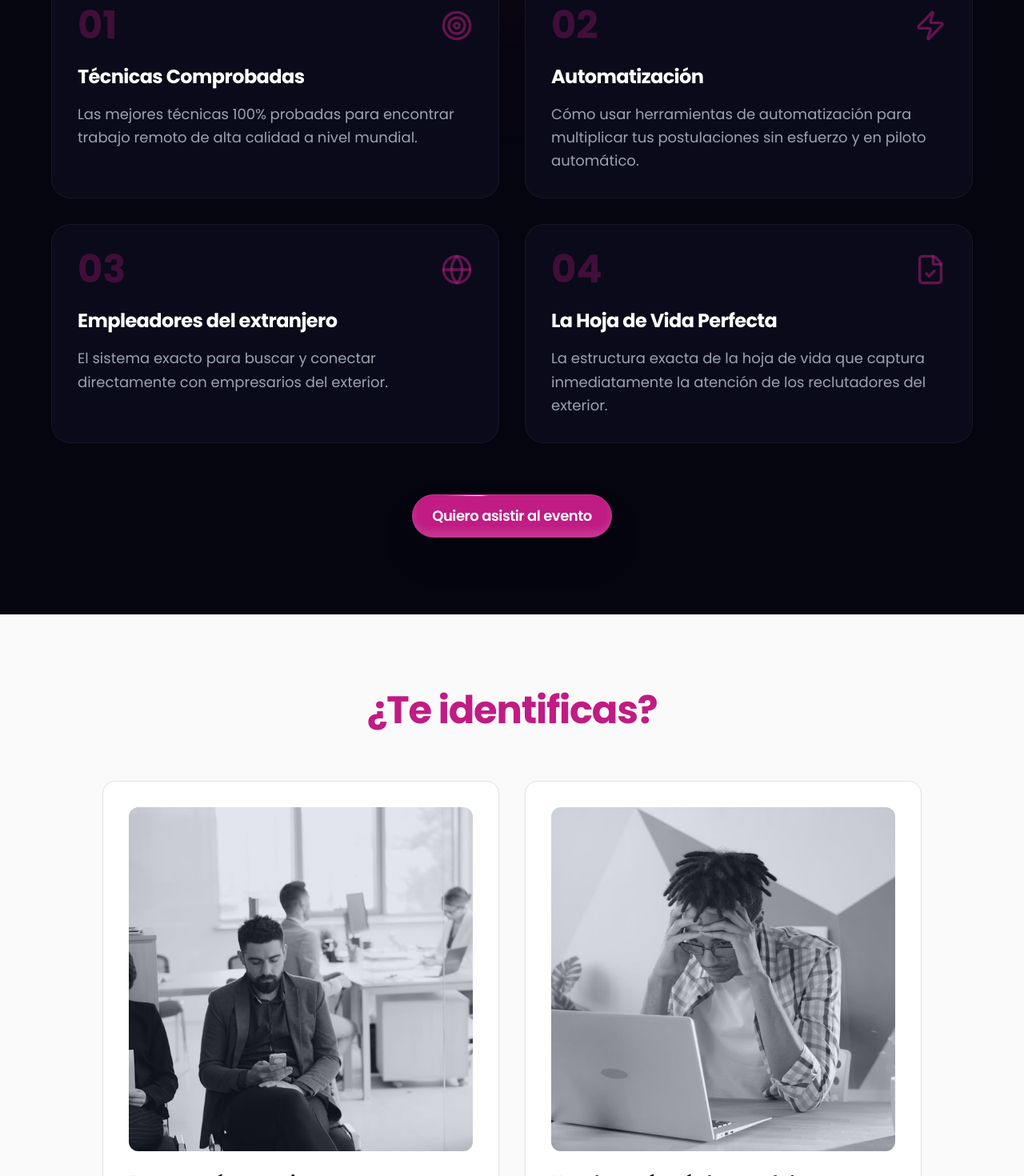
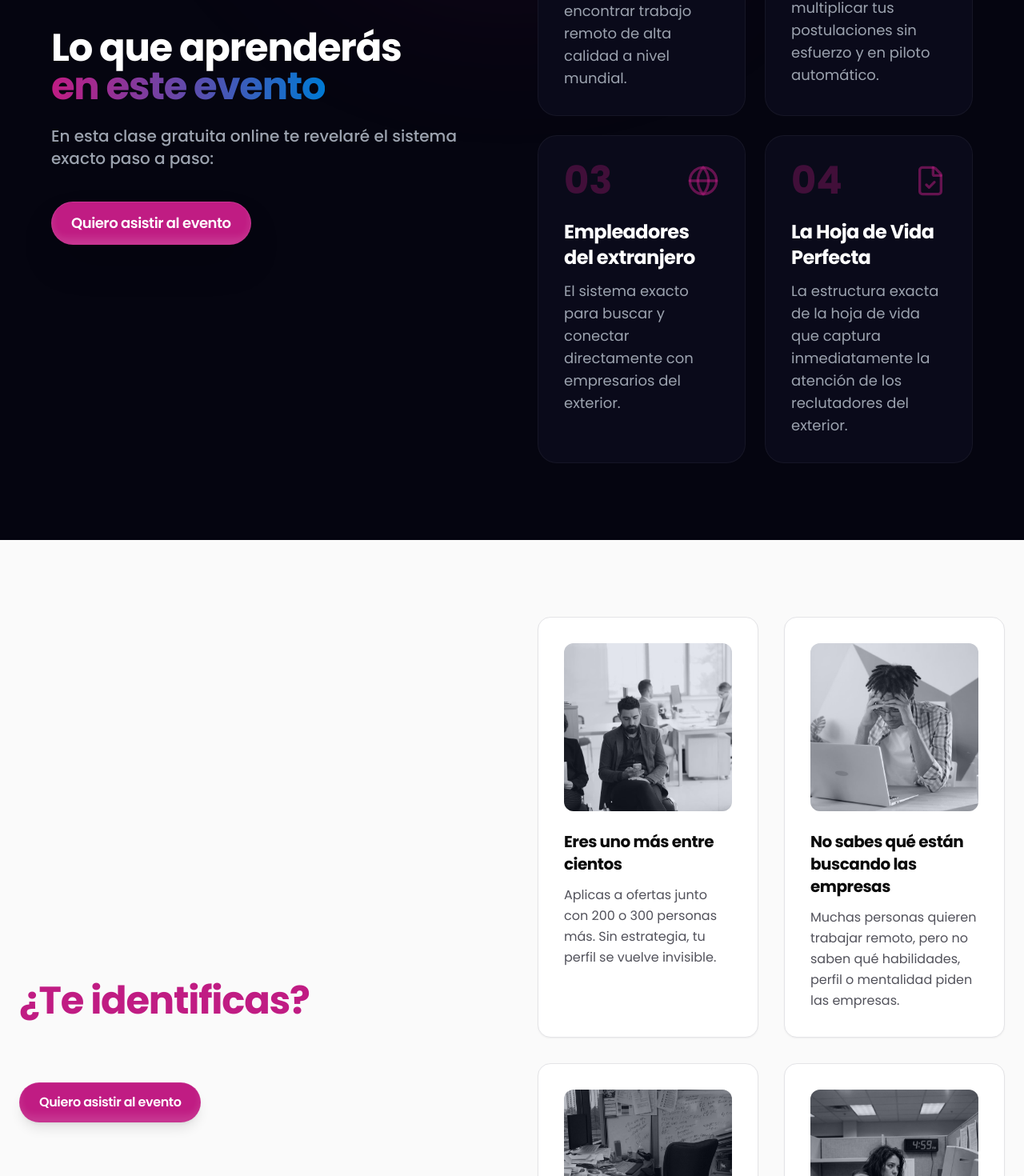
Before and after one commit to Sistema-Paguro/sistema-paguro-landing-page, a React (Vite) app: page / in a window 1280 px wide. Shown: the part 1060-2530 px from the top of the page at 80% size. Built offline with nearby package versions, Linux system fonts and the light colour scheme.

Commit message:
Refactor main sections to two-column grid layout on desktop

```diff
--- a/src/components/Benefits.tsx
+++ b/src/components/Benefits.tsx
@@ -27,15 +27,31 @@ export default function Benefits() {
     return (
         <section className="py-24 bg-white relative overflow-hidden">
             <div className="max-w-7xl mx-auto px-6">
+                <div className="grid grid-cols-1 lg:grid-cols-2 gap-12 lg:gap-16 items-center">
 
-                <div className="mb-16 max-w-2xl mx-auto text-center">
-                    <h2 className="text-4xl lg:text-5xl font-bold text-black mb-6">
-                        {t("benefits.titleLine1")} <br />
+                    {/* Left Column: Text and CTA */}
+                    <div className="flex flex-col text-center lg:text-left">
+                        <div className="mb-10 lg:mb-12">
+                            <h2 className="text-4xl lg:text-5xl lg:leading-tight font-bold text-black mb-6">
+                                {t("benefits.titleLine1")} <br className="hidden lg:block" />
                                 <span className="text-blue">{t("benefits.titleLine2")}</span>
                             </h2>
                         </div>
+                        <div className="flex justify-center flex-wrap lg:justify-start">
+                            <ShimmerButton
+                                onClick={() => document.getElementById('registration')?.scrollIntoView({ behavior: 'smooth' })}
+                                className="shadow-lg min-w-48"
+                                background="#c01c83"
+                            >
+                                <span className="whitespace-pre-wrap text-center text-sm font-semibold leading-none tracking-tight text-white dark:from-white dark:to-slate-900/10 lg:text-base">
+                                    {t("benefits.cta")}
+                                </span>
+                            </ShimmerButton>
+                        </div>
+                    </div>
 
-                <div className="grid grid-cols-1 md:grid-cols-2 lg:grid-cols-4 gap-6">
+                    {/* Right Column: Grid */}
+                    <div className="grid grid-cols-1 sm:grid-cols-2 gap-6">
                         {benefits.map((b, i) => (
                             <div key={i} className="group flex flex-col rounded-2xl bg-white border border-zinc-200 shadow-sm hover:shadow-xl hover:border-blue/20 hover:-translate-y-2 transition-all duration-500 overflow-hidden">
                                 <div className="w-full h-48 sm:h-56 relative overflow-hidden bg-zinc-100">
@@ -53,18 +69,7 @@ export default function Benefits() {
                         ))}
                     </div>
 
-                <div className="text-center mt-16 flex justify-center">
-                    <ShimmerButton
-                        onClick={() => document.getElementById('registration')?.scrollIntoView({ behavior: 'smooth' })}
-                        className="shadow-lg min-w-48"
-                        background="#c01c83"
-                    >
-                        <span className="whitespace-pre-wrap text-center text-sm font-semibold leading-none tracking-tight text-white dark:from-white dark:to-slate-900/10 lg:text-base">
-                            {t("benefits.cta")}
-                        </span>
-                    </ShimmerButton>
                 </div>
-
             </div>
         </section>
     );
--- a/src/components/TheProblem.tsx
+++ b/src/components/TheProblem.tsx
@@ -15,21 +15,37 @@ export default function TheProblem() {
     return (
         <section className="py-24 bg-zinc-50">
             <div className="max-w-7xl mx-auto px-6">
+                <div className="grid grid-cols-1 lg:grid-cols-2 gap-12 lg:gap-16 items-center">
 
-                <div className="mb-16 max-w-2xl mx-auto text-center">
-                    <h2 className="text-4xl lg:text-5xl font-bold text-black mb-6">
+                    {/* Left Column: Text and CTA */}
+                    <div className="flex flex-col text-center lg:text-left">
+                        <div className="mb-10 lg:mb-12">
+                            <h2 className="text-4xl lg:text-5xl lg:leading-tight font-bold text-black mb-6">
                                 {t("problem.titleLine1") && (
                                     <>
-                                {t("problem.titleLine1")} <br />
+                                        {t("problem.titleLine1")} <br className="hidden lg:block" />
                                     </>
                                 )}
                                 <span className="text-magenta">{t("problem.titleLine2")}</span>
                             </h2>
                         </div>
+                        <div className="flex justify-center flex-wrap lg:justify-start">
+                            <ShimmerButton
+                                onClick={() => document.getElementById('registration')?.scrollIntoView({ behavior: 'smooth' })}
+                                className="shadow-lg min-w-48"
+                                background="#c01c83"
+                            >
+                                <span className="whitespace-pre-wrap text-center text-sm font-semibold leading-none tracking-tight text-white dark:from-white dark:to-slate-900/10 lg:text-base">
+                                    {t("problem.cta")}
+                                </span>
+                            </ShimmerButton>
+                        </div>
+                    </div>
 
-                <div className="grid grid-cols-1 md:grid-cols-2 lg:grid-cols-2 gap-8 max-w-5xl mx-auto">
+                    {/* Right Column: Grid */}
+                    <div className="grid grid-cols-1 sm:grid-cols-2 gap-6 lg:gap-8">
                         {problems.map((p, i) => (
-                        <div key={i} className="group p-8 flex flex-col rounded-2xl bg-white border border-zinc-200 shadow-sm hover:shadow-xl hover:-translate-y-2 transition-all duration-500">
+                            <div key={i} className="group p-6 sm:p-8 flex flex-col rounded-2xl bg-white border border-zinc-200 shadow-sm hover:shadow-xl hover:-translate-y-2 transition-all duration-500">
 
                                 {/* 1:1 Ratio Image Wrapper */}
                                 <div className="relative w-full aspect-square mb-6 overflow-hidden rounded-xl bg-zinc-100 flex-shrink-0">
@@ -51,19 +67,7 @@ export default function TheProblem() {
                             </div>
                         ))}
                     </div>
-
-                <div className="text-center mt-16 flex justify-center">
-                    <ShimmerButton
-                        onClick={() => document.getElementById('registration')?.scrollIntoView({ behavior: 'smooth' })}
-                        className="shadow-lg min-w-48"
-                        background="#c01c83"
-                    >
-                        <span className="whitespace-pre-wrap text-center text-sm font-semibold leading-none tracking-tight text-white dark:from-white dark:to-slate-900/10 lg:text-base">
-                            {t("problem.cta")}
-                        </span>
-                    </ShimmerButton>
                 </div>
-
             </div>
         </section>
     );
--- a/src/components/WhatYouWillLearn.tsx
+++ b/src/components/WhatYouWillLearn.tsx
@@ -16,52 +16,20 @@ export default function WhatYouWillLearn() {
 
             <div className="max-w-7xl mx-auto px-6 lg:px-16 relative z-10">
 
-                {/* Header */}
-                <div className="mb-16 max-w-3xl mx-auto text-center">
+                <div className="grid grid-cols-1 lg:grid-cols-2 gap-12 lg:gap-16 items-center">
+                    {/* Left Column: Text and CTA */}
+                    <div className="flex flex-col text-center lg:text-left">
+                        <div className="mb-10">
                             <h2 className="text-4xl lg:text-5xl font-bold text-white mb-6">
-                        {t("learn.titleLine1")} <br />
+                                {t("learn.titleLine1")} <br className="hidden lg:block" />
                                 <span className="text-transparent bg-clip-text bg-gradient-to-r from-magenta to-blue">{t("learn.titleLine2")}</span>
                             </h2>
-                    <p className="text-xl text-gray-400 font-medium">
+                            <p className="text-lg lg:text-xl text-gray-400 font-medium max-w-lg mx-auto lg:mx-0">
                                 {t("learn.subtitle")}
                             </p>
                         </div>
 
-                {/* Grid */}
-                <div className="grid grid-cols-1 md:grid-cols-2 gap-6 lg:gap-8 mb-16">
-                    {cards.map((card, index) => (
-                        <div
-                            key={index}
-                            className="group relative bg-[#0a0a1a] rounded-3xl p-8 border border-white/5 overflow-hidden transition-all duration-500 hover:-translate-y-2 hover:border-magenta/30 hover:shadow-[0_0_40px_rgba(192,28,131,0.15)]"
-                        >
-                            {/* Subtle internal gradient glow on hover */}
-                            <div className="absolute inset-0 bg-gradient-to-br from-magenta/5 to-transparent opacity-0 group-hover:opacity-100 transition-opacity duration-500"></div>
-
-                            <div className="relative z-10">
-                                <div className="flex items-center justify-between mb-6">
-                                    <div className="text-magenta font-bold text-5xl opacity-30 group-hover:opacity-100 transition-opacity duration-500">
-                                        0{index + 1}
-                                    </div>
-                                    <div className="text-magenta/50 group-hover:text-magenta transition-colors duration-500">
-                                        {(() => {
-                                            const Icon = cardIcons[index];
-                                            return Icon ? <Icon className="w-10 h-10" /> : null;
-                                        })()}
-                                    </div>
-                                </div>
-                                <h3 className="text-2xl font-bold text-white mb-4">
-                                    {card.title}
-                                </h3>
-                                <p className="text-gray-400 leading-relaxed text-lg">
-                                    {card.desc}
-                                </p>
-                            </div>
-                        </div>
-                    ))}
-                </div>
-
-                {/* CTA */}
-                <div className="flex justify-center">
+                        <div className="flex justify-center flex-wrap lg:justify-start">
                             <ShimmerButton
                                 onClick={() => document.getElementById('registration')?.scrollIntoView({ behavior: 'smooth' })}
                                 className="shadow-2xl"
@@ -72,6 +40,41 @@ export default function WhatYouWillLearn() {
                                 </span>
                             </ShimmerButton>
                         </div>
+                    </div>
+
+                    {/* Right Column: Grid */}
+                    <div className="grid grid-cols-1 sm:grid-cols-2 gap-6 relative">
+                        {cards.map((card, index) => (
+                            <div
+                                key={index}
+                                className="group relative bg-[#0a0a1a] rounded-3xl p-6 sm:p-8 border border-white/5 overflow-hidden transition-all duration-500 hover:-translate-y-2 hover:border-magenta/30 hover:shadow-[0_0_40px_rgba(192,28,131,0.15)]"
+                            >
+                                {/* Subtle internal gradient glow on hover */}
+                                <div className="absolute inset-0 bg-gradient-to-br from-magenta/5 to-transparent opacity-0 group-hover:opacity-100 transition-opacity duration-500"></div>
+
+                                <div className="relative z-10">
+                                    <div className="flex items-center justify-between mb-4 sm:mb-6">
+                                        <div className="text-magenta font-bold text-4xl sm:text-5xl opacity-30 group-hover:opacity-100 transition-opacity duration-500">
+                                            0{index + 1}
+                                        </div>
+                                        <div className="text-magenta/50 group-hover:text-magenta transition-colors duration-500">
+                                            {(() => {
+                                                const Icon = cardIcons[index];
+                                                return Icon ? <Icon className="w-8 h-8 sm:w-10 sm:h-10" /> : null;
+                                            })()}
+                                        </div>
+                                    </div>
+                                    <h3 className="text-xl sm:text-2xl font-bold text-white mb-3">
+                                        {card.title}
+                                    </h3>
+                                    <p className="text-gray-400 leading-relaxed text-base sm:text-lg">
+                                        {card.desc}
+                                    </p>
+                                </div>
+                            </div>
+                        ))}
+                    </div>
+                </div>
 
             </div>
         </section>
--- a/src/components/ui/Testimonials.tsx
+++ b/src/components/ui/Testimonials.tsx
@@ -20,15 +20,17 @@ export default function Testimonials() {
             `}</style>
 
             <div className="max-w-7xl mx-auto px-6 lg:px-16">
+                <div className="grid grid-cols-1 lg:grid-cols-2 gap-12 lg:gap-16 items-center">
 
-                {/* Header / Social Proof */}
-                <div className="flex flex-col items-center justify-center text-center mb-16 space-y-6">
-                    <h2 className="text-3xl md:text-5xl font-bold text-white tracking-tight">
-                        {t("testimonials.titleLine1")} <span className="text-transparent bg-clip-text bg-gradient-to-r from-magenta to-blue">{t("testimonials.titleLine2")}</span>
+                    {/* Left Column: Header / Social Proof */}
+                    <div className="flex flex-col items-center lg:items-start text-center lg:text-left space-y-8">
+                        <h2 className="text-3xl md:text-5xl lg:text-6xl font-bold text-white tracking-tight leading-tight">
+                            {t("testimonials.titleLine1")} <br className="hidden lg:block" />
+                            <span className="text-transparent bg-clip-text bg-gradient-to-r from-magenta to-blue">{t("testimonials.titleLine2")}</span>
                         </h2>
 
                         {/* Demo Component Integration */}
-                    <div className="flex flex-wrap items-center justify-center sm:divide-x divide-gray-700 bg-white/5 p-4 sm:px-6 rounded-2xl backdrop-blur-sm border border-white/10 gap-4 sm:gap-0">
+                        <div className="flex flex-wrap items-center justify-center lg:justify-start sm:divide-x divide-gray-700 bg-white/5 p-4 sm:px-6 rounded-2xl backdrop-blur-sm border border-white/10 gap-4 sm:gap-0">
                             <div className="flex -space-x-3 sm:pr-6 justify-center w-full sm:w-auto">
                                 <img src="/testimonials/avatar_1.png" alt="Avatar" className="w-12 h-12 rounded-full border-2 border-[#050510] hover:-translate-y-1 transition z-10 object-cover" />
                                 <img src="https://images.unsplash.com/photo-1573496359142-b8d87734a5a2?q=80&w=200&h=200&fit=crop&crop=faces" alt="Avatar" className="w-12 h-12 rounded-full border-2 border-[#050510] hover:-translate-y-1 transition z-20 object-cover filter grayscale" />
@@ -49,8 +51,8 @@ export default function Testimonials() {
                         </div>
                     </div>
 
-                {/* Testimonial Cards */}
-                <div className="flex flex-wrap items-center justify-center gap-6">
+                    {/* Right Column: Testimonial Cards */}
+                    <div className="flex flex-wrap items-center justify-center lg:justify-end gap-6 relative z-10">
                         {/* Card 1 - Virtual Executive Assistant (Woman) */}
                         <div
                             onClick={() => handleCardClick(1)}
@@ -100,6 +102,7 @@ export default function Testimonials() {
                         </div>
                     </div>
                 </div>
+            </div>
         </section>
     );
 }
```
Lines whose indentation alone changed are shown as unchanged.
